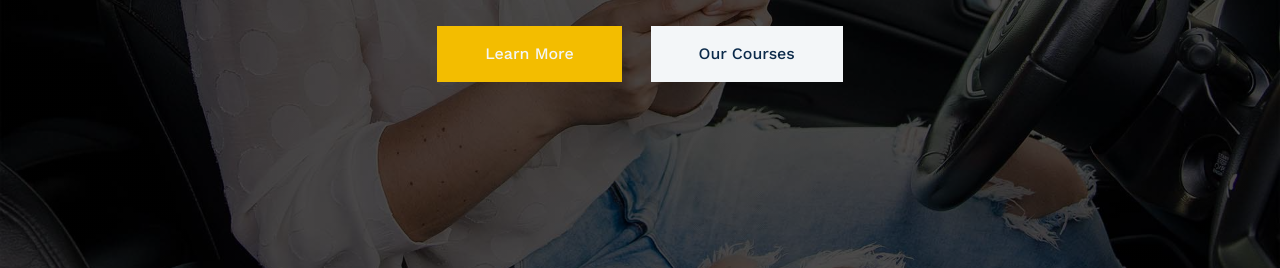
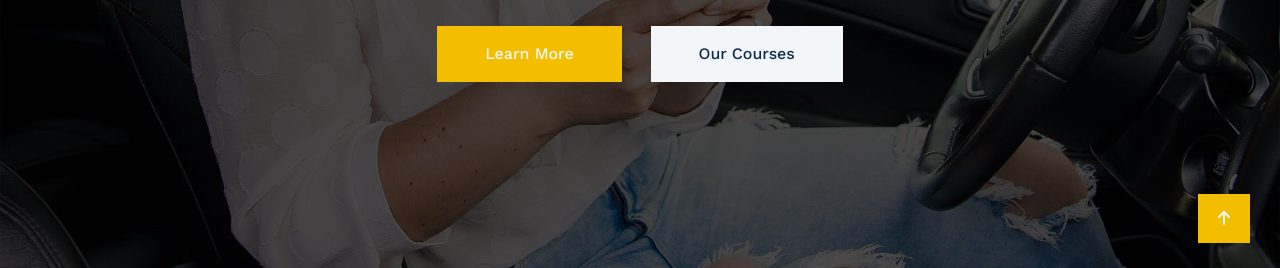
Before and after one commit to ajuteixeira/drivin, a plain HTML site: page index.html in a window 1280 px wide. Shown: the part 532-800 px from the top of the page. Drawn offline with nearby package versions, Linux system fonts and the light colour scheme.

Commit message:
added: back-to-top button with smooth scrolling

```diff
--- a/index.html
+++ b/index.html
@@ -189,7 +189,6 @@
       <div class="follow-us">
         <h4 class="follow-us-title">Follow Us</h4>
         <div class="follow-us-icons">
-
           <a href="#"><i class="fa-brands fa-twitter"></i></a>
           <a href="#"><i class="fa-brands fa-facebook-f"></i></a>
           <a href="#"><i class="fa-brands fa-youtube"></i></a>
@@ -207,6 +206,9 @@
       <p>Distributed By: <a href="#">ThemeWagon</a></p>
     </div>
   </footer>
+  <a href="#" class="back-to-top">
+    <i class="fa-solid fa-arrow-up"></i>
+  </a>
   <script src="https://kit.fontawesome.com/79391a2d6d.js" crossorigin="anonymous"></script>
 
 </body>
--- a/style.css
+++ b/style.css
@@ -16,6 +16,7 @@
   padding: 0;
   font-family: var(--main-font);
   font-size: 16px;
+  scroll-behavior: smooth
 }
 
 .top-contacts-container {
@@ -465,3 +466,12 @@ footer a:hover {
 .footer-right {
   text-align: right;
 }
+
+.back-to-top {
+  position: fixed;
+  bottom: 25px;
+  right: 30px;
+  padding: 15px 20px;
+  color: var(--white);
+  background-color: var(--main-yellow);
+}
```
